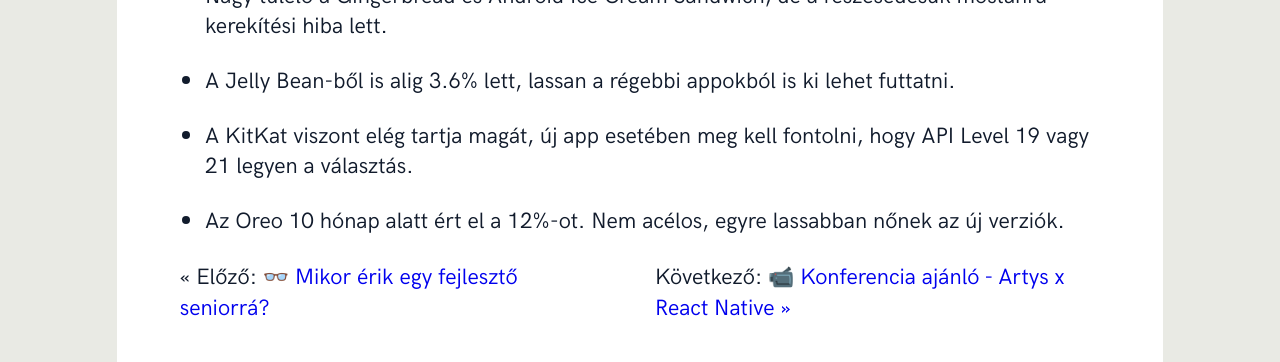
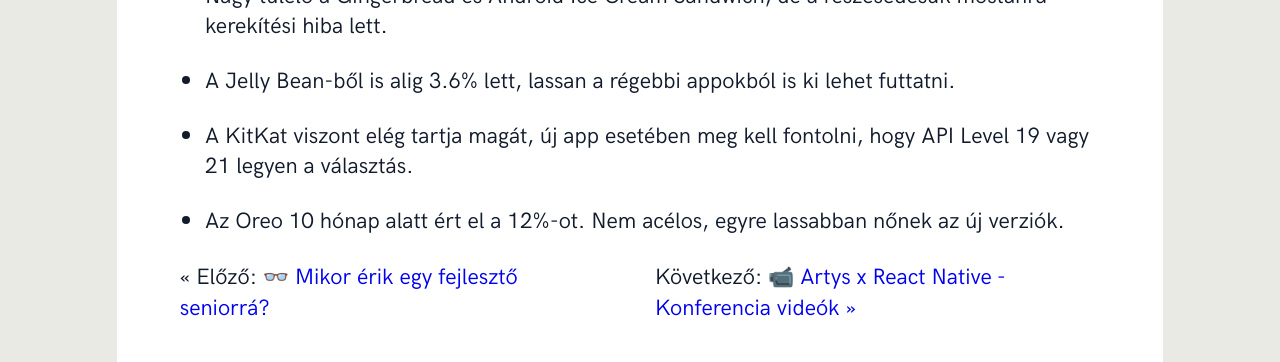
Before and after one commit to AppCraft-Projects/appcraft-site, a Jekyll site: the page built from _blog/2018-07-26-android-news.md, in a window 1280 px wide and 900 px high, scrolled down 3350 px, cut to the strip 0-362 px from the top of the window. Built offline with Jekyll 4.4.1, drawn with Linux system fonts in a browser that asks for light colours.

Commit message:
Fix post - Artsy x RN

```diff
--- a/_blog/2018-08-04-artsy-rn-conf.md
+++ b/_blog/2018-08-04-artsy-rn-conf.md
@@ -1,9 +1,9 @@
 ---
 excerpt: Régóta szimpatizálok az Artsy csapat “open source by default” filozófiájával. Király, hogy egy ennyire dedikált csapat szervezett pár hete egy React Native konferenciát.
-title: 📹 Konferencia ajánló - Artys x React Native
+title: 📹 Artys x React Native - Konferencia videók
 date: 2018-07-27
 tags: [android]
-short_title: 📹 Konferencia ajánló - Artys x React Native
+short_title: 📹 Artys x React Native - Konferencia videók
 ---
 
 ![alt text](https://appcraft.hu/assets/img/artsy-rn-conf-01.png)
```
